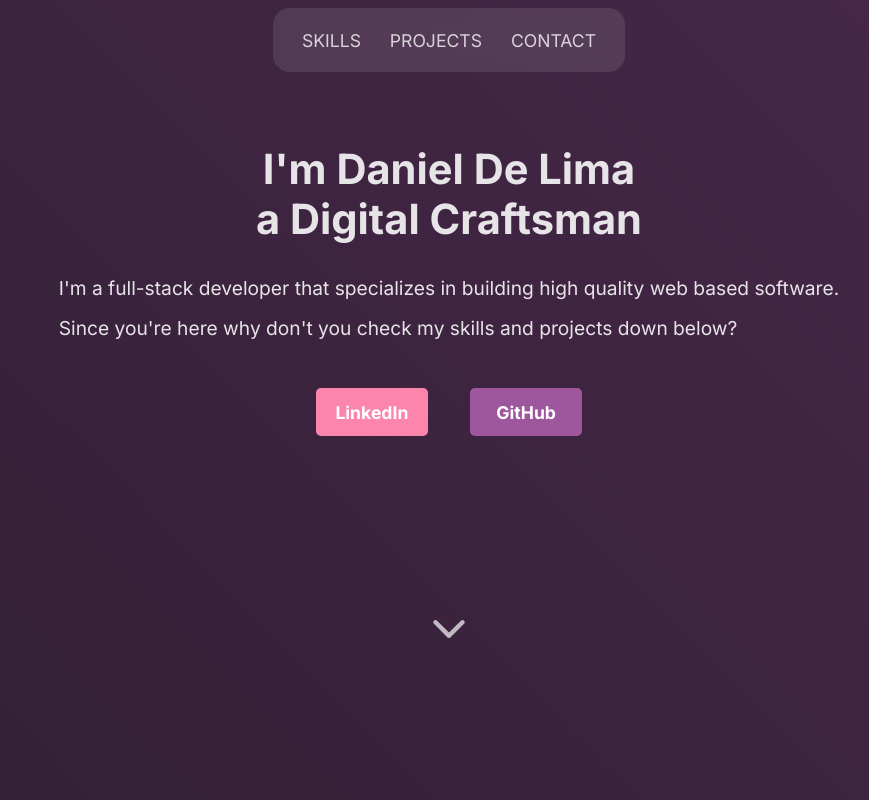
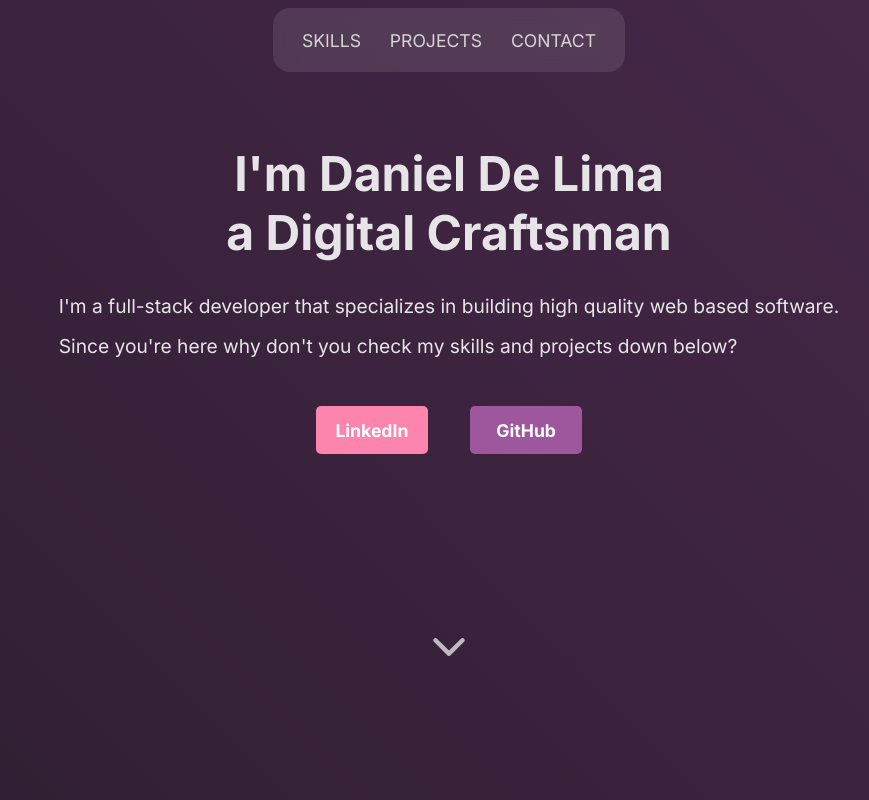
Before and after one commit to dndanli/dndanli-portfolio-v2, a React (Create React App) app in the folder dndanli-portfolio/: page / in a window 1280 px wide. Shown: the top 800 px of the page, without its empty margins (191-1060 px from the left). Built offline with nearby package versions, Linux system fonts and the light colour scheme.

Commit message:
added more media queries

```diff
--- a/dndanli-portfolio/src/Components/GlobalStyles/GlobalStyles.ts
+++ b/dndanli-portfolio/src/Components/GlobalStyles/GlobalStyles.ts
@@ -16,7 +16,6 @@ const GlobalStyle = createGlobalStyle`
     background-image: linear-gradient(45deg, #121417, #48284A);
   }
 
-  /* 320 - 480 mobile devices */
   .about-section{
     @media only screen and (min-width: 480px){
       .greetings{
@@ -37,7 +36,6 @@ const GlobalStyle = createGlobalStyle`
     }
   }
 
-  /* 481 - 678 Ipads tablets*/
   .about-section{
     @media only screen and (min-width: 678px){
       .greetings{
@@ -46,7 +44,7 @@ const GlobalStyle = createGlobalStyle`
     }
   }
 
-  .skills-section{
+  .skills-section, .about-section{
     @media only screen and (min-width: 769px){
       .skills-container{
         display: grid;
@@ -54,12 +52,36 @@ const GlobalStyle = createGlobalStyle`
         grid-template-columns: repeat(2, 1fr);
         grid-gap: 3rem;
       }
+      .skillset-card{
+        min-width: 22rem;
+      }
       #tools{
         grid-column: 1/3;
         .skill-list-item{
           margin-left: 7rem;
         }
+      }
+      .greetings{
+          font-size: 1.5rem;
+      }
+    }
+  }
 
+  .projects-section{
+    @media only screen and (min-width: 1200px){
+      .project-card{
+        max-width: 23rem;
+      }
+
+      .project-image-wrapper img {
+        max-width: 330px;
+        max-height: 230px;
+      }
+
+      .projects-container{
+        display: grid;
+        grid-template-columns: repeat(2, 1fr);
+        grid-gap: 3rem
       }
     }
   }
```
